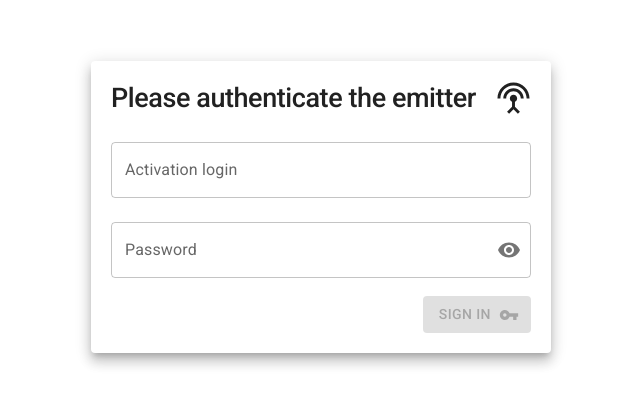
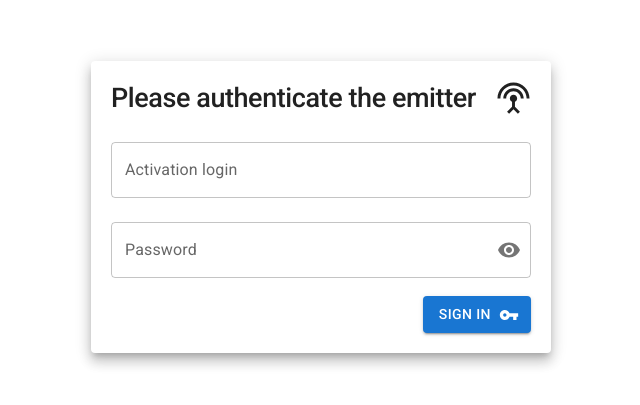
Before and after one commit to OleksandrDanylchenko/run-and-drive-emitter, a React (Vite) app: page /login in a window 1280 px wide. Shown: the part 193-598 px from the top of the page, without its empty margins (273-913 px from the left). Built offline with nearby package versions, Linux system fonts and the light colour scheme.

Commit message:
fix: disable sign in button only when errors are not provided

```diff
--- a/src/pages/Login/index.tsx
+++ b/src/pages/Login/index.tsx
@@ -100,7 +100,7 @@ const Login: FC = () => {
             <Button
               variant="contained"
               endIcon={<VpnKeyIcon />}
-              disabled={!!errors}
+              disabled={!errors}
               onClick={handleSubmit(onSubmit)}>
               Sign In
             </Button>
```
